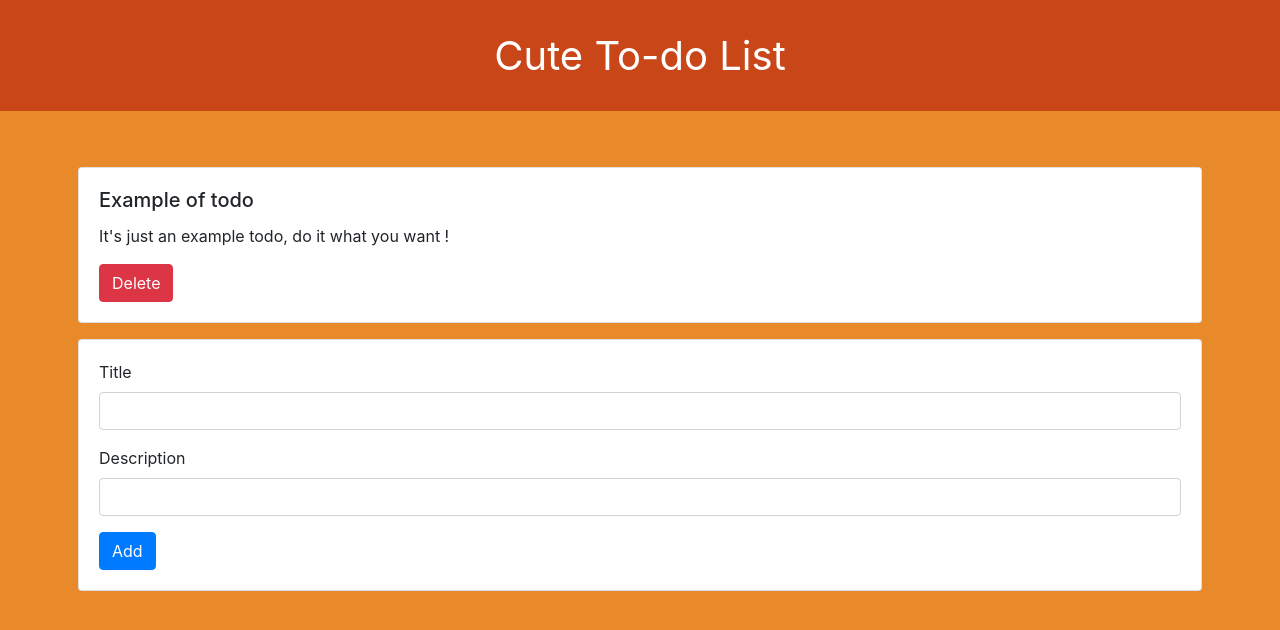
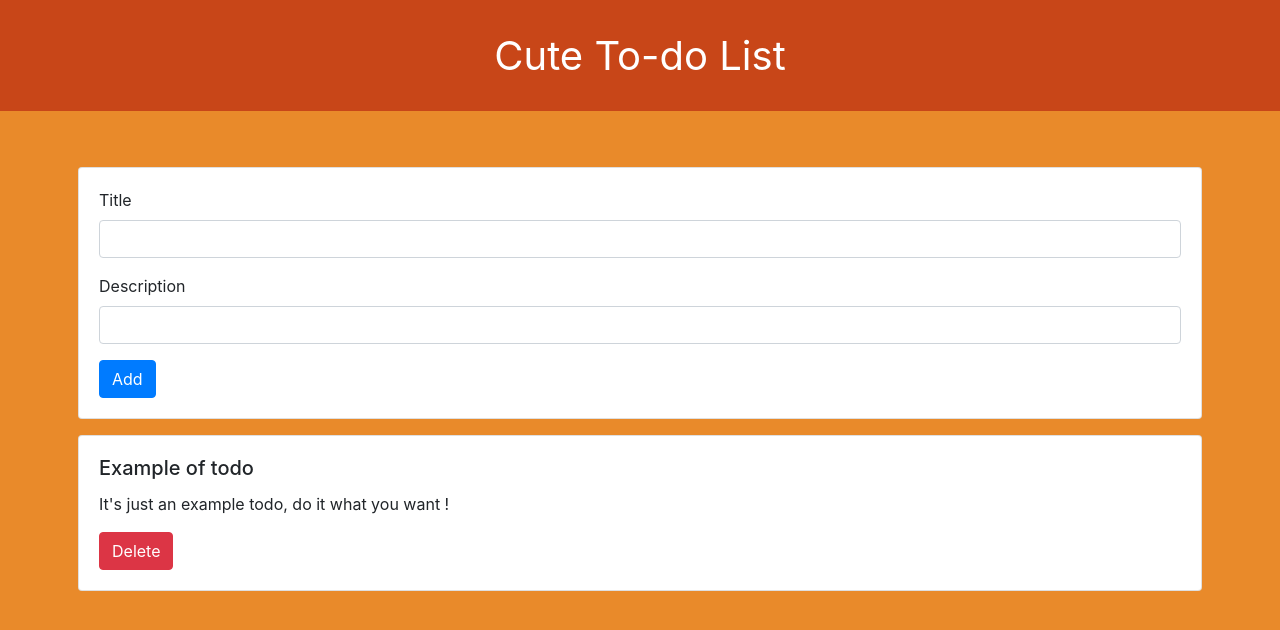
Before and after one commit to Elisecroft/cute-todo-list, a React (Create React App) app: page / in a window 1280 px wide. Shown: the top 630 px of the page. Built offline with nearby package versions, Linux system fonts and the light colour scheme.

Commit message:
[FIX] Improve UX

```diff
--- a/src/App.jsx
+++ b/src/App.jsx
@@ -30,8 +30,8 @@ function App() {
       <Header/>
       <div className="container p-2">
         <CtxTodo.Provider value={[todos, setTodos]}>
+          <FormTodo/>
           <Todos/>
-          <FormTodo/>
         </CtxTodo.Provider>
       </div>
     </div>
--- a/src/Components/Todos.jsx
+++ b/src/Components/Todos.jsx
@@ -4,7 +4,7 @@ import CtxTodo from './CtxTodo';
 
 const Todos = () => {
 
-  const [todos, setTodos] = useContext(CtxTodo);
+  const [todos] = useContext(CtxTodo);
 
   return(
     <div>
```
